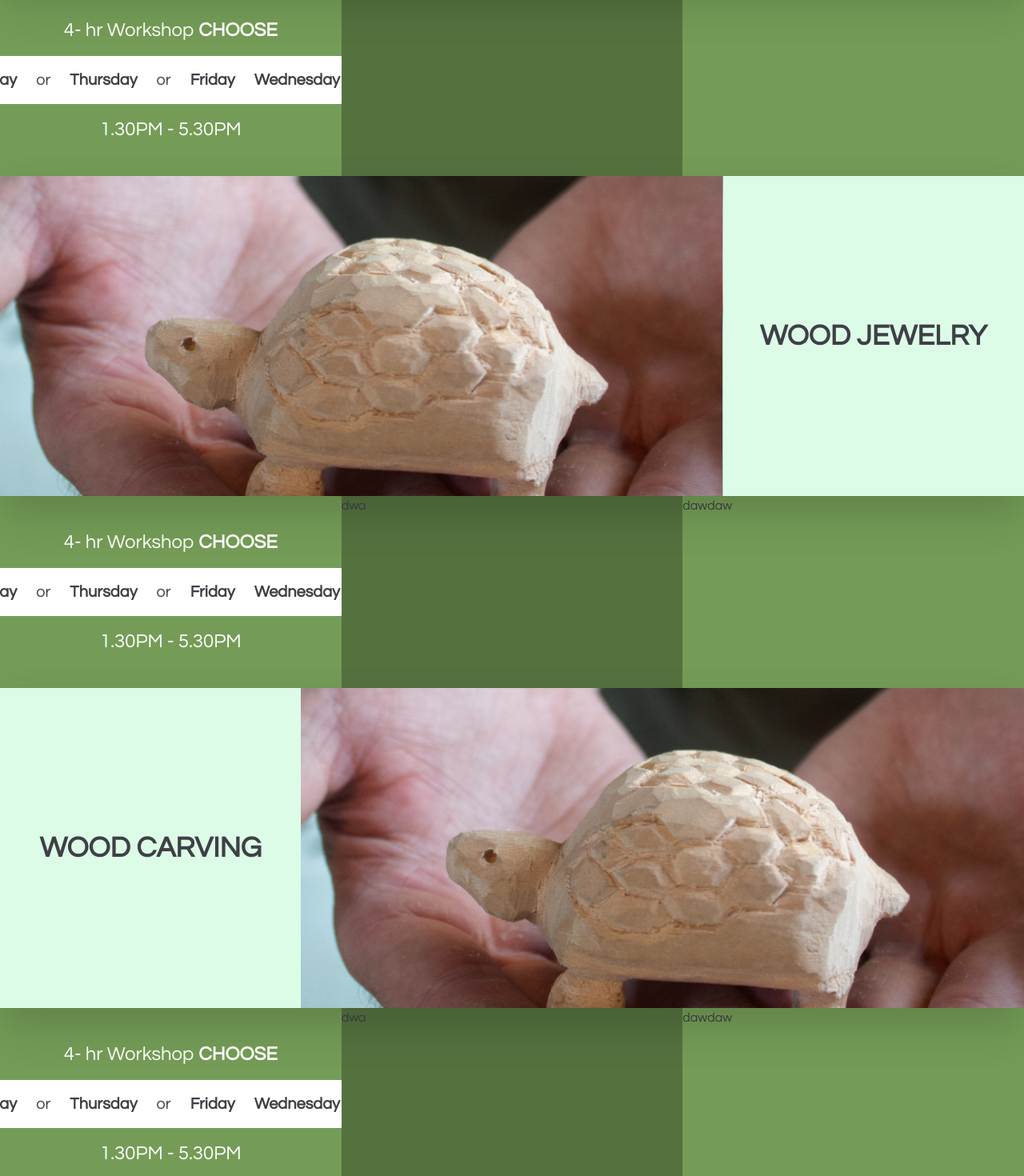
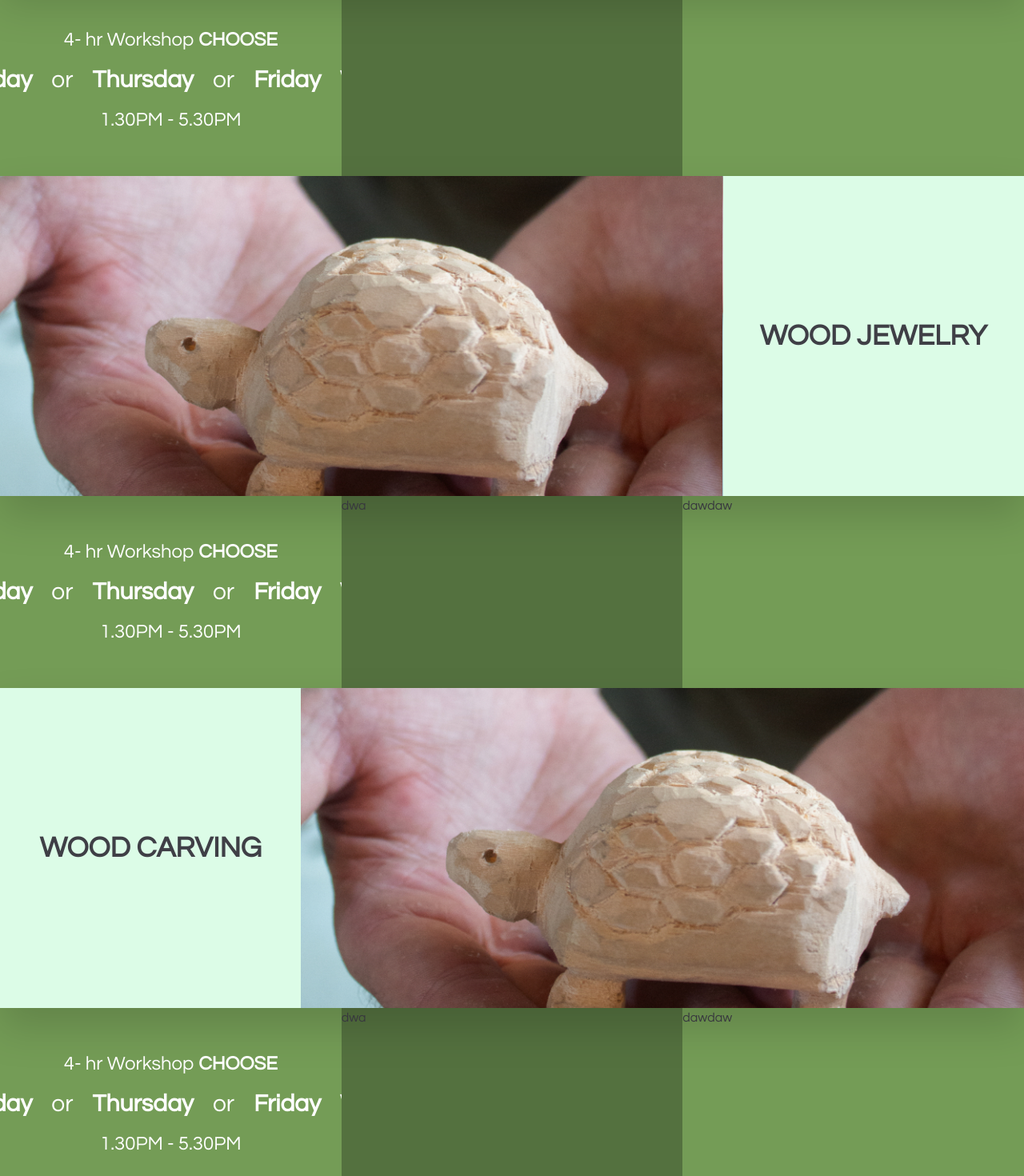
Before and after one commit to microhum/ADangHomeStudio, a Next.js app: page /adults in a window 1280 px wide. Shown: the part 1300-2770 px from the top of the page at 80% size. Built offline with nearby package versions, Linux system fonts and the light colour scheme.

Commit message:
Update: marquee className passing

```diff
--- a/src/components/marquee.tsx
+++ b/src/components/marquee.tsx
@@ -1,10 +1,11 @@
 interface MarqueeProps {
   children: React.ReactNode;
+  className?: string
 }
 
 const Marquee = (props: MarqueeProps) => {
   return (
-    <div className="relative flex w-full overflow-x-hidden bg-white">
+    <div className={`relative flex w-full overflow-x-hidden ${props.className}`}>
       <div className="py-4 animate-marquee whitespace-nowrap">
         {props.children}
       </div>
--- a/src/pages/adults.tsx
+++ b/src/pages/adults.tsx
@@ -23,22 +23,22 @@ const Adults = () => {
       {/* WOODWHITTING */}
       <div className="flex flex-col sm:flex-row w-full h-[50vh] drop-shadow-2xl">
         <div className="flex h-full flex-col justify-center sm:w-5/12 bg-green-100">
-          <p className="text-4xl font-semibold p-6 self-center">WOODWHITTING</p>
+          <p className="text-xl lg:text-4xl font-semibold self-center">WOODWHITTING</p>
         </div>
         <Slider />
       </div>
 
-      <div className="grid grid-cols-3 w-full h-[30vh]">
+      <div className="grid grid-cols-1 lg:grid-cols-3 w-full h-[30vh]">
         <div className="flex flex-col bg-meadow-300 justify-center items-center">
-          <p className="text-2xl text-white p-4">4- hr Workshop <span className="font-bold">CHOOSE</span></p>
-          <Marquee>
-            <span className="text-xl mx-3 font-bold">Wednesday</span>
-            <span className="text-xl mx-3">or</span>
-            <span className="text-xl mx-3 font-bold">Thursday</span>
-            <span className="text-xl mx-3">or</span>
-            <span className="text-xl mx-3 font-bold">Friday</span>
+          <p className="text-lg lg:text-2xl text-white">4- hr Workshop <span className="font-bold">CHOOSE</span></p>
+          <Marquee className="text-white">
+            <span className="text-3xl mx-3 font-bold">Wednesday</span>
+            <span className="text-3xl mx-3">or</span>
+            <span className="text-3xl mx-3 font-bold">Thursday</span>
+            <span className="text-3xl mx-3">or</span>
+            <span className="text-3xl mx-3 font-bold">Friday</span>
           </Marquee>
-          <p className="text-2xl text-white p-4">1.30PM - 5.30PM</p>
+          <p className="text-2xl text-white">1.30PM - 5.30PM</p>
         </div>
         <div className="flex bg-meadow-400">dwa</div>
         <div className="flex bg-meadow-300">dawdaw</div>
@@ -48,21 +48,21 @@ const Adults = () => {
       <div className="flex flex-col sm:flex-row w-full h-[50vh] drop-shadow-2xl">
         <Slider />
         <div className="flex h-full flex-col justify-center sm:w-5/12 bg-green-100">
-          <p className="text-4xl font-semibold p-6 self-center">WOOD JEWELRY</p>
+          <p className="text-xl lg:text-4xl font-semibold self-center">WOOD JEWELRY</p>
         </div>
       </div>
 
-      <div className="grid grid-cols-3 w-full h-[30vh]">
+      <div className="grid grid-cols-1 lg:grid-cols-3 w-full h-[30vh]">
         <div className="flex flex-col bg-meadow-300 justify-center items-center">
-          <p className="text-2xl text-white p-4">4- hr Workshop <span className="font-bold">CHOOSE</span></p>
-          <Marquee>
-            <span className="text-xl mx-3 font-bold">Wednesday</span>
-            <span className="text-xl mx-3">or</span>
-            <span className="text-xl mx-3 font-bold">Thursday</span>
-            <span className="text-xl mx-3">or</span>
-            <span className="text-xl mx-3 font-bold">Friday</span>
+          <p className="text-2xl text-white">4- hr Workshop <span className="font-bold">CHOOSE</span></p>
+          <Marquee className="text-white">
+            <span className="text-3xl mx-3 font-bold">Wednesday</span>
+            <span className="text-3xl mx-3">or</span>
+            <span className="text-3xl mx-3 font-bold">Thursday</span>
+            <span className="text-3xl mx-3">or</span>
+            <span className="text-3xl mx-3 font-bold">Friday</span>
           </Marquee>
-          <p className="text-2xl text-white p-4">1.30PM - 5.30PM</p>
+          <p className="text-2xl text-white">1.30PM - 5.30PM</p>
         </div>
         <div className="flex bg-meadow-400">dwa</div>
         <div className="flex bg-meadow-300">dawdaw</div>
@@ -71,23 +71,24 @@ const Adults = () => {
       {/* WOOD CARVING */}
       <div className="flex flex-col sm:flex-row w-full h-[50vh] drop-shadow-2xl">
         <div className="flex h-full flex-col justify-center sm:w-5/12 bg-green-100">
-          <p className="text-4xl font-semibold p-6 self-center">WOOD CARVING</p>
+          <p className="text-xl lg:text-4xl font-semibold self-center">WOOD CARVING</p>
         </div>
         <Slider />
       </div>
 
-      <div className="grid grid-cols-3 w-full h-[30vh]">
+      <div className="grid grid-cols-1 lg:grid-cols-3 w-full h-[30vh]">
         <div className="flex flex-col bg-meadow-300 justify-center items-center">
-          <p className="text-2xl text-white p-4">4- hr Workshop <span className="font-bold">CHOOSE</span></p>
-          <Marquee>
-            <span className="text-xl mx-3 font-bold">Wednesday</span>
-            <span className="text-xl mx-3">or</span>
-            <span className="text-xl mx-3 font-bold">Thursday</span>
-            <span className="text-xl mx-3">or</span>
-            <span className="text-xl mx-3 font-bold">Friday</span>
+          <p className="text-2xl text-white">4- hr Workshop <span className="font-bold">CHOOSE</span></p>
+          <Marquee className="text-white">
+            <span className="text-3xl mx-3 font-bold">Wednesday</span>
+            <span className="text-3xl mx-3">or</span>
+            <span className="text-3xl mx-3 font-bold">Thursday</span>
+            <span className="text-3xl mx-3">or</span>
+            <span className="text-3xl mx-3 font-bold">Friday</span>
           </Marquee>
-          <p className="text-2xl text-white p-4">1.30PM - 5.30PM</p>
+          <p className="text-2xl text-white">1.30PM - 5.30PM</p>
         </div>
+
         <div className="flex bg-meadow-400">dwa</div>
         <div className="flex bg-meadow-300">dawdaw</div>
       </div>
--- a/src/pages/kids.tsx
+++ b/src/pages/kids.tsx
@@ -34,7 +34,7 @@ const Kids = () => {
       />
 
       {/* Marquee 1 */}
-      <Marquee>
+      <Marquee className="bg-white">
         <span className="text-2xl mx-4 font-bold">
           can be redeemed until Sunday 12th May 2024
         </span>
@@ -76,7 +76,7 @@ const Kids = () => {
       </div>
 
       {/* Marquee 2 */}
-      <Marquee>
+      <Marquee className="bg-white">
         <span className="text-2xl mx-4 font-bold">
           can be redeemed until Sunday 12th May 2024
         </span>
@@ -93,7 +93,7 @@ const Kids = () => {
           can be redeemed until Sunday 12th May 2024
         </span>
       </Marquee>
-      <Marquee>
+      <Marquee className="bg-white">
         <span className="text-2xl mx-4 font-bold">
           can be redeemed until Sunday 12th May 2024
         </span>
```
